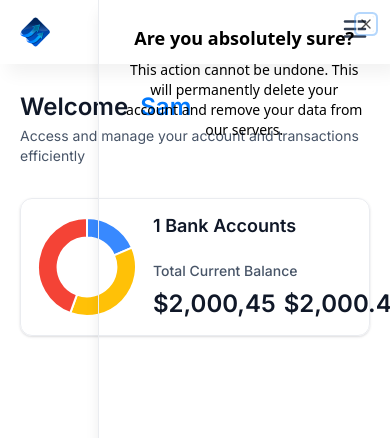
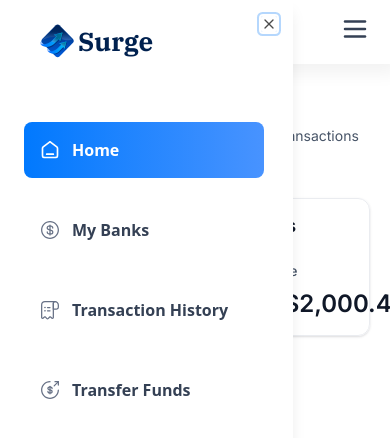
Before and after one commit to kokombo/surge-banking, a Next.js app: page / in a window 390 px wide. Both pictures are taken after a click on the button 355 px from the left and 29 px from the top of the page. Shown: the top 438 px of the page. Built offline with nearby package versions, Linux system fonts and the light colour scheme.

Commit message:
mobile navbar

```diff
--- a/src/components/mobile-navbar.tsx
+++ b/src/components/mobile-navbar.tsx
@@ -1,14 +1,20 @@
+"use client";
+
 import {
   Sheet,
+  SheetClose,
   SheetContent,
-  SheetDescription,
-  SheetHeader,
-  SheetTitle,
   SheetTrigger,
 } from "@/components/ui/sheet";
+import { sidebarLinks } from "@/constants";
+import { cn } from "@/lib/utils";
 import Image from "next/image";
+import Link from "next/link";
+import { usePathname } from "next/navigation";
 
 const MobileNavbar = ({ user }: MobileNavProps) => {
+  const pathname = usePathname();
+
   return (
     <section className="w-full max-w-[264px]">
       <Sheet>
@@ -18,17 +24,59 @@ const MobileNavbar = ({ user }: MobileNavProps) => {
             width={30}
             height={30}
             alt="menu"
-            className="pointer-cursor"
+            className="cursor-pointer"
           />
         </SheetTrigger>
-        <SheetContent>
-          <SheetHeader>
-            <SheetTitle>Are you absolutely sure?</SheetTitle>
-            <SheetDescription>
-              This action cannot be undone. This will permanently delete your
-              account and remove your data from our servers.
-            </SheetDescription>
-          </SheetHeader>
+
+        <SheetContent side="left" className="border-none bg-white ">
+          <Link
+            href="/"
+            className="cursor-pointer flex items-center gap-1 px-4"
+          >
+            <Image src="/icons/logo.svg" width={34} height={34} alt="logo" />
+            <h1 className="text-26 font-ibm-plex-serif font-bold text-black-1">
+              Surge
+            </h1>
+          </Link>
+
+          <div className="mobilenav-sheet">
+            <SheetClose asChild>
+              <nav className="flex h-full flex-col gap-6 pt-16 text-white">
+                {sidebarLinks.map((link) => {
+                  const isActive = pathname.startsWith(link.route);
+
+                  return (
+                    <SheetClose asChild key={link.label}>
+                      <Link
+                        href={link.route}
+                        className={cn("mobilenav-sheet_close w-full", {
+                          "bg-bank-gradient": isActive,
+                        })}
+                      >
+                        <Image
+                          src={link.imgURL}
+                          alt={link.label}
+                          width={20}
+                          height={20}
+                          className={cn({
+                            "brightness-[3] invert-0": isActive,
+                          })}
+                        />
+
+                        <p
+                          className={cn("text-16 font-semibold text-black-2", {
+                            "text-white": isActive,
+                          })}
+                        >
+                          {link.label}
+                        </p>
+                      </Link>
+                    </SheetClose>
+                  );
+                })}
+              </nav>
+            </SheetClose>
+          </div>
         </SheetContent>
       </Sheet>
     </section>
```
